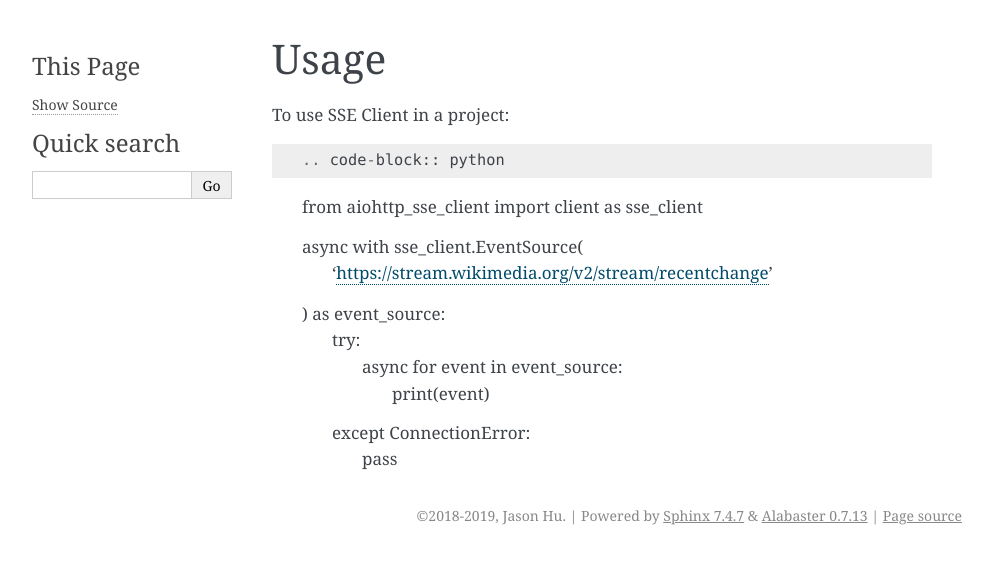
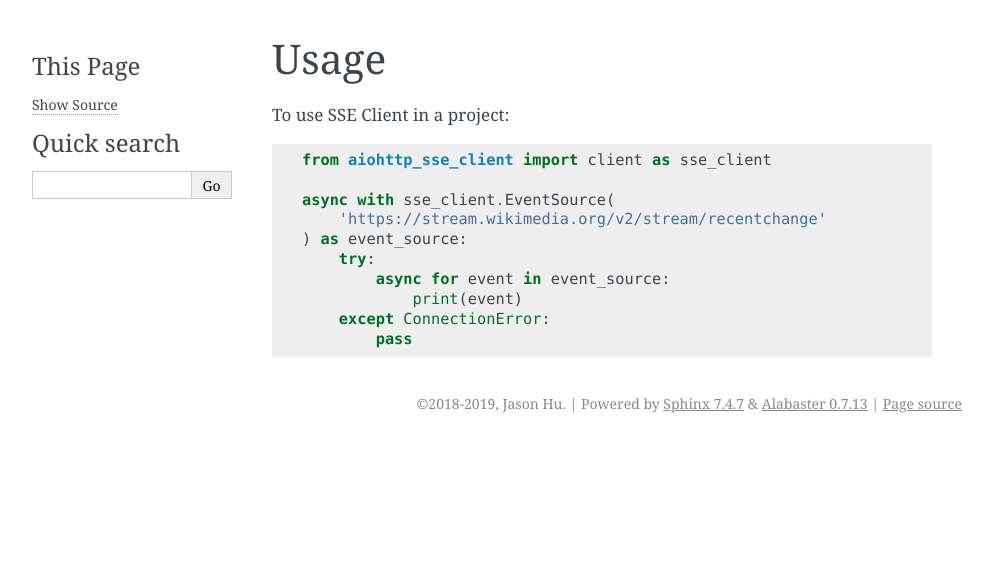
Before and after one commit to rtfol/aiohttp-sse-client, a Sphinx documentation site: the page built from docs/usage.rst, in a window 1280 px wide. Shown: the top 564 px of the page, without its empty margins (148-1141 px from the left). Built offline with Sphinx 7.4.7, drawn with Linux system fonts in a browser that asks for light colours; pages that are not in the unit, such as notebooks, are missing from menus.

```diff
--- a/docs/usage.rst
+++ b/docs/usage.rst
@@ -2,7 +2,7 @@
 Usage
 =====
 
-To use SSE Client in a project::
+To use SSE Client in a project:
 
 .. code-block:: python
 
```
